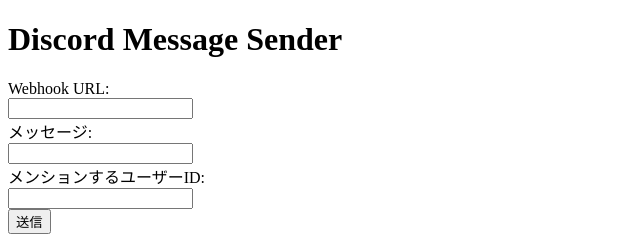
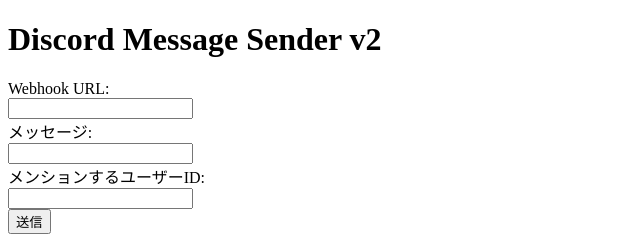
Before and after one commit to Emon2358/discord-tweet, a plain HTML site: page index.html in a window 1280 px wide. Shown: the full height of the page, 0-640 px from the left. Drawn offline with Linux system fonts and the light colour scheme.

Commit message:
Update index.html

```diff
--- a/index.html
+++ b/index.html
@@ -6,7 +6,7 @@
     <title>Discord Message Sender</title>
   </head>
   <body>
-    <h1>Discord Message Sender</h1>
+    <h1>Discord Message Sender v2</h1>
     <div id="content">
       <form id="message-form">
         <label for="webhookUrl">Webhook URL:</label><br />
```
